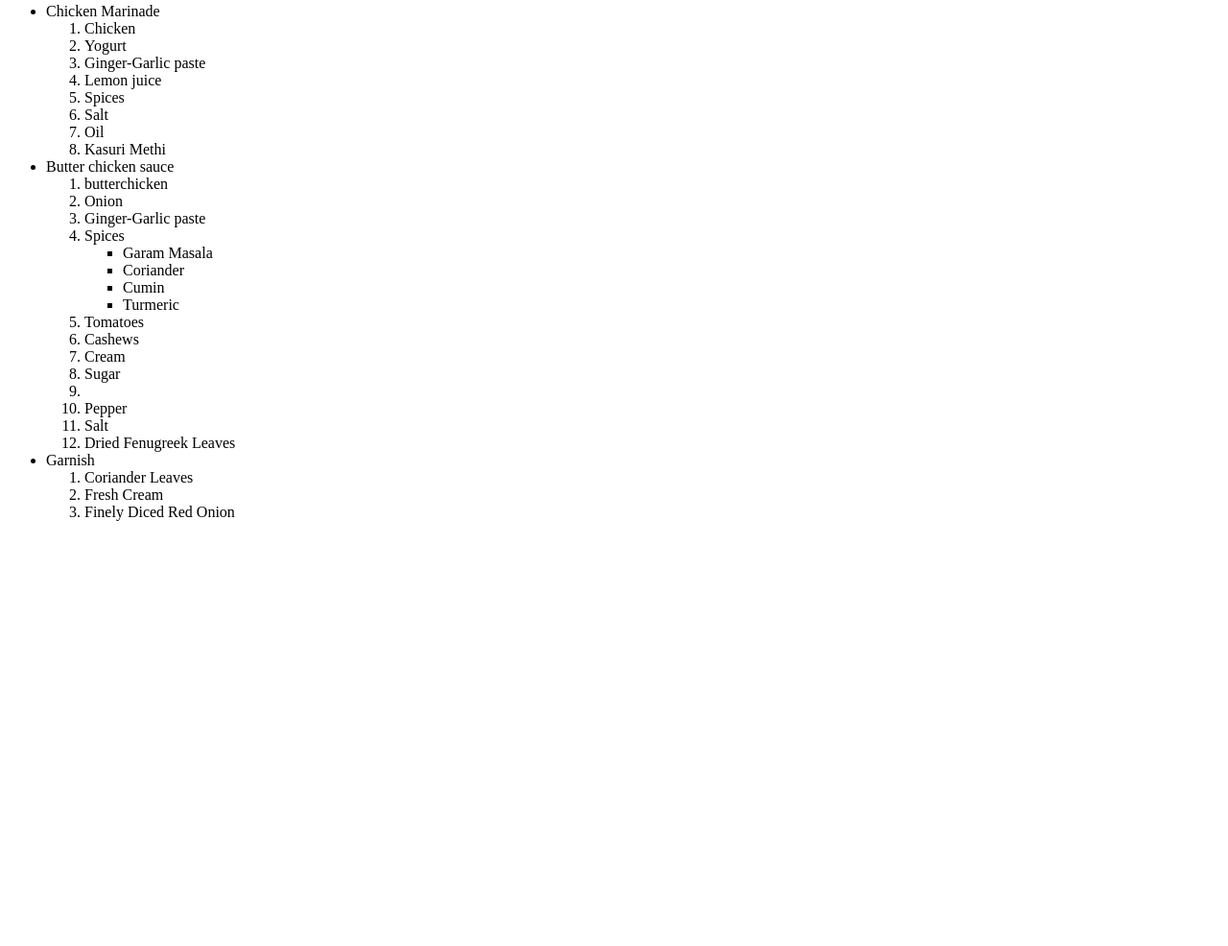
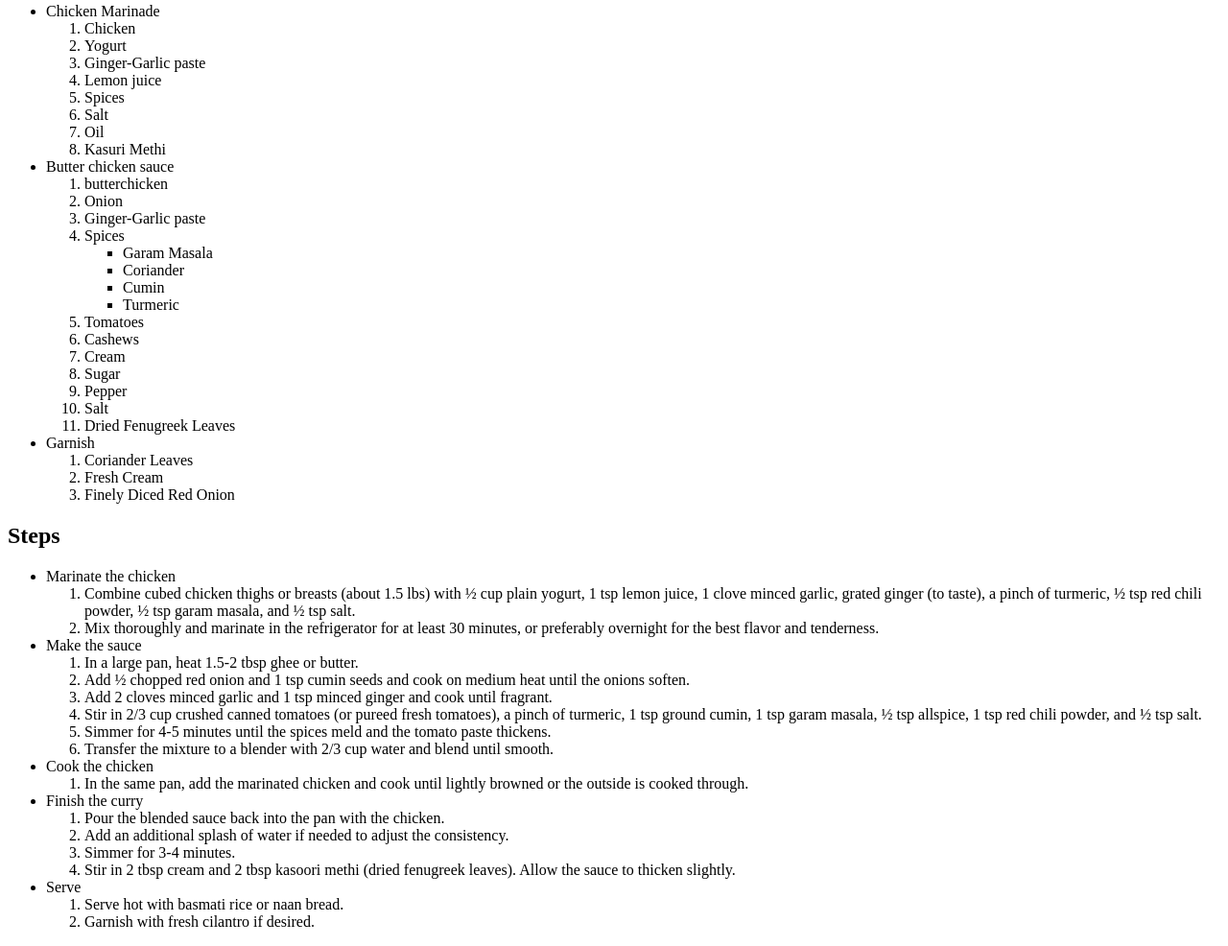
Before and after one commit to rajasaikiaaa/odin-recipes, a plain HTML site: page recipes/butterchicken.html in a window 1280 px wide. Shown: the part 196-1182 px from the top of the page at 96% size. Before the commit the page ends 800 px from the top, so only its background shows below. Drawn offline with Linux system fonts and the light colour scheme.

Commit message:
Add steps for the dish

```diff
--- a/recipes/butterchicken.html
+++ b/recipes/butterchicken.html
@@ -37,7 +37,7 @@
             <li>Tomatoes</li>
             <li>Cashews</li>
             <li>Cream</li>
-            <li>Sugar<li>
+            <li>Sugar</li>
             <li>Pepper</li>
             <li>Salt</li>
             <li>Dried Fenugreek Leaves</li>
@@ -49,5 +49,38 @@
             <li>Finely Diced Red Onion</li>
         </ol>
     </ul>
+    <h2>Steps</h2>
+    <ul>
+        <li>Marinate the chicken</li>
+        <ol>
+            <li>Combine cubed chicken thighs or breasts (about 1.5 lbs) with ½ cup plain yogurt, 1 tsp lemon juice, 1 clove minced garlic, grated ginger (to taste), a pinch of turmeric, ½ tsp red chili powder, ½ tsp garam masala, and ½ tsp salt.</li>
+            <li>Mix thoroughly and marinate in the refrigerator for at least 30 minutes, or preferably overnight for the best flavor and tenderness.</li>
+        </ol>
+        <li>Make the sauce</li>
+        <ol>
+            <li>In a large pan, heat 1.5-2 tbsp ghee or butter.</li>
+            <li>Add ½ chopped red onion and 1 tsp cumin seeds and cook on medium heat until the onions soften.</li>
+            <li>Add 2 cloves minced garlic and 1 tsp minced ginger and cook until fragrant.</li>
+            <li>Stir in 2/3 cup crushed canned tomatoes (or pureed fresh tomatoes), a pinch of turmeric, 1 tsp ground cumin, 1 tsp garam masala, ½ tsp allspice, 1 tsp red chili powder, and ½ tsp salt.</li>
+            <li>Simmer for 4-5 minutes until the spices meld and the tomato paste thickens.</li>
+            <li>Transfer the mixture to a blender with 2/3 cup water and blend until smooth.</li>
+        </ol>
+        <li>Cook the chicken</li>
+        <ol>
+            <li>In the same pan, add the marinated chicken and cook until lightly browned or the outside is cooked through.</li>
+        </ol>
+        <li>Finish the curry</li>
+        <ol>
+            <li>Pour the blended sauce back into the pan with the chicken.</li>
+            <li>Add an additional splash of water if needed to adjust the consistency.</li>
+            <li>Simmer for 3-4 minutes.</li>
+            <li>Stir in 2 tbsp cream and 2 tbsp kasoori methi (dried fenugreek leaves). Allow the sauce to thicken slightly.</li>
+        </ol>
+        <li>Serve</li>
+        <ol>
+            <li>Serve hot with basmati rice or naan bread.</li>
+            <li>Garnish with fresh cilantro if desired.</li>
+        </ol>
+    </ul>
 </body>
 </html>
```
